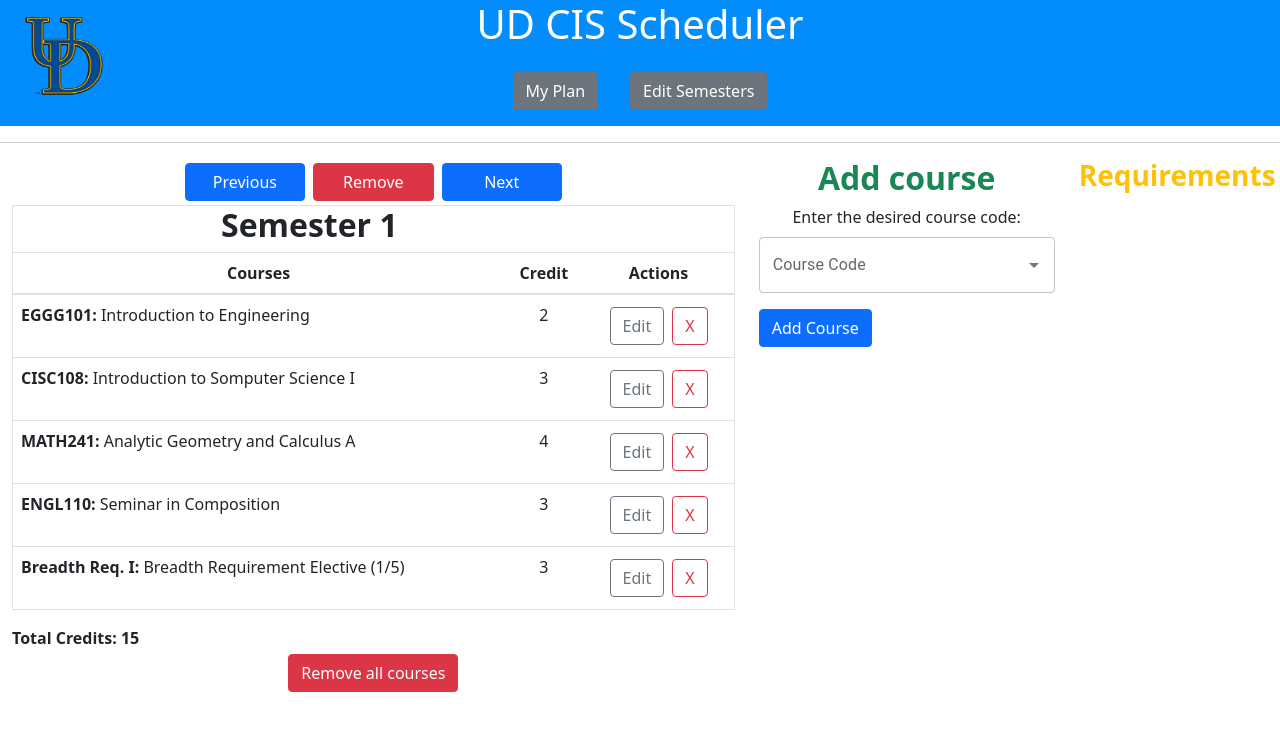
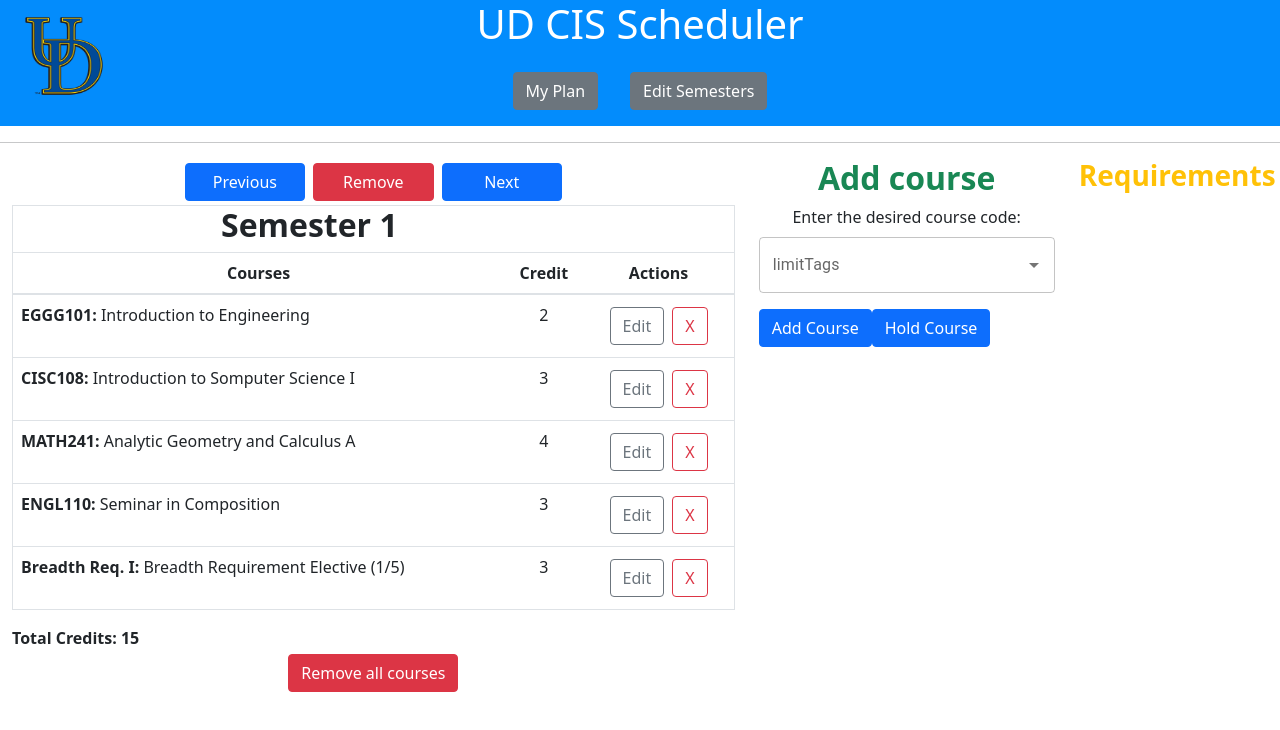
Before and after one commit to UD-CISC275-F21/ud-cis-scheduler-team-21, a React (Create React App) app: page / in a window 1280 px wide. Shown: the top 730 px of the page. Built offline with nearby package versions, Linux system fonts and the light colour scheme.

Commit message:
fixing error

```diff
--- a/src/SingleSemester.tsx
+++ b/src/SingleSemester.tsx
@@ -126,12 +126,18 @@ function SingleSemester(): JSX.Element {
                             <Autocomplete onChange={(event, value) => {
                                 setInpu(value as string); event.preventDefault();
                             }} disablePortal id="combo-box-demo" options={getAllCourses()} renderInput={(params) =>
-                                <TextField {...params} id="outlined-basic" variant="outlined" label="Course Code" />} />
+                                <TextField {...params} id="outlined-basic" variant="outlined" label="limitTags" placeholder="Favorites" />} />
                         </Form.Group>
                         <Button onClick={() => {
                             addCourse(inpu);
                         }}>
                             Add Course
+                        </Button>
+
+                        <Button onClick={() => {
+                            holdCourse(inpu);
+                        }}>
+                            Hold Course
                         </Button>
 
                     </Form>
```
